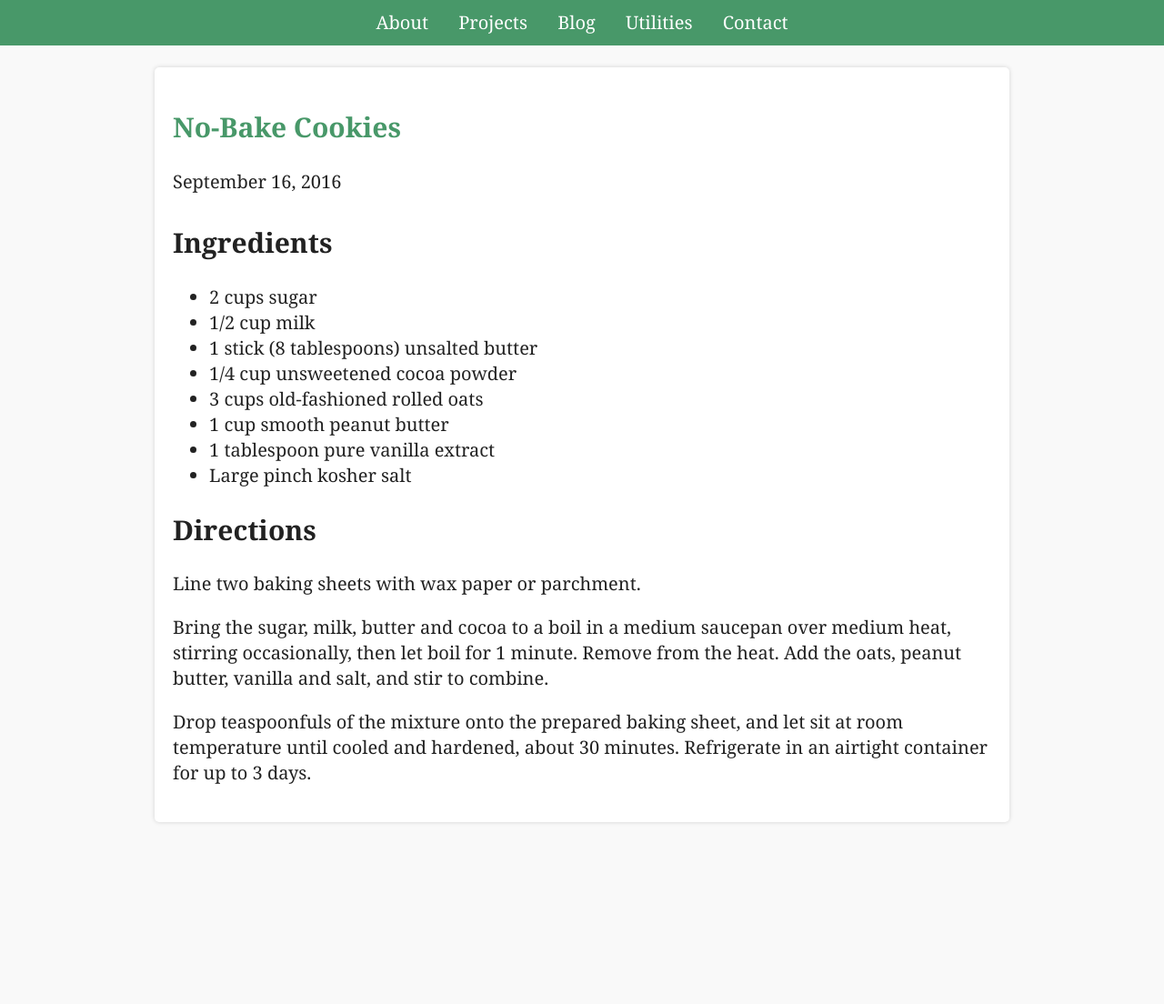
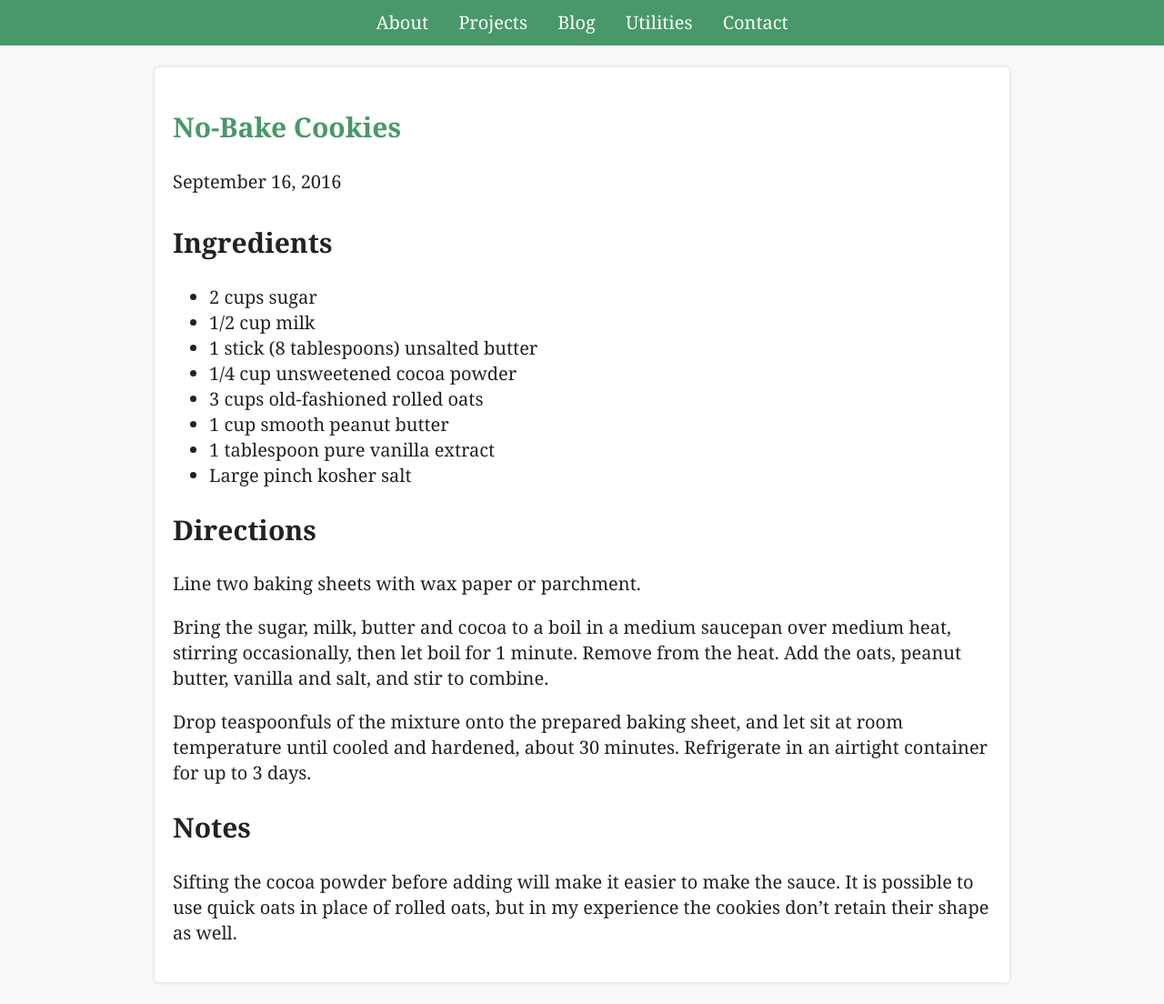
Before and after one commit to adamhammes/old-site, a Jekyll site: the page built from site/recipes/_posts/2016-09-16-no-bake-cookies.md, in a window 1280 px wide. Shown: the whole page at 91% size. Built offline with Jekyll 4.4.1, drawn with Linux system fonts in a browser that asks for light colours; before the commit the page ends 928 px from its top, so only the background shows below that.

Commit message:
Add notes

```diff
--- a/site/recipes/_posts/2016-09-16-no-bake-cookies.md
+++ b/site/recipes/_posts/2016-09-16-no-bake-cookies.md
@@ -27,3 +27,8 @@ Add the oats, peanut butter, vanilla and salt, and stir to combine.
 
 Drop teaspoonfuls of the mixture onto the prepared baking sheet, and let sit at room temperature until cooled and hardened, about 30 minutes.
 Refrigerate in an airtight container for up to 3 days.
+
+## Notes
+
+Sifting the cocoa powder before adding will make it easier to make the sauce.
+It is possible to use quick oats in place of rolled oats, but in my experience the cookies don't retain their shape as well.
```
